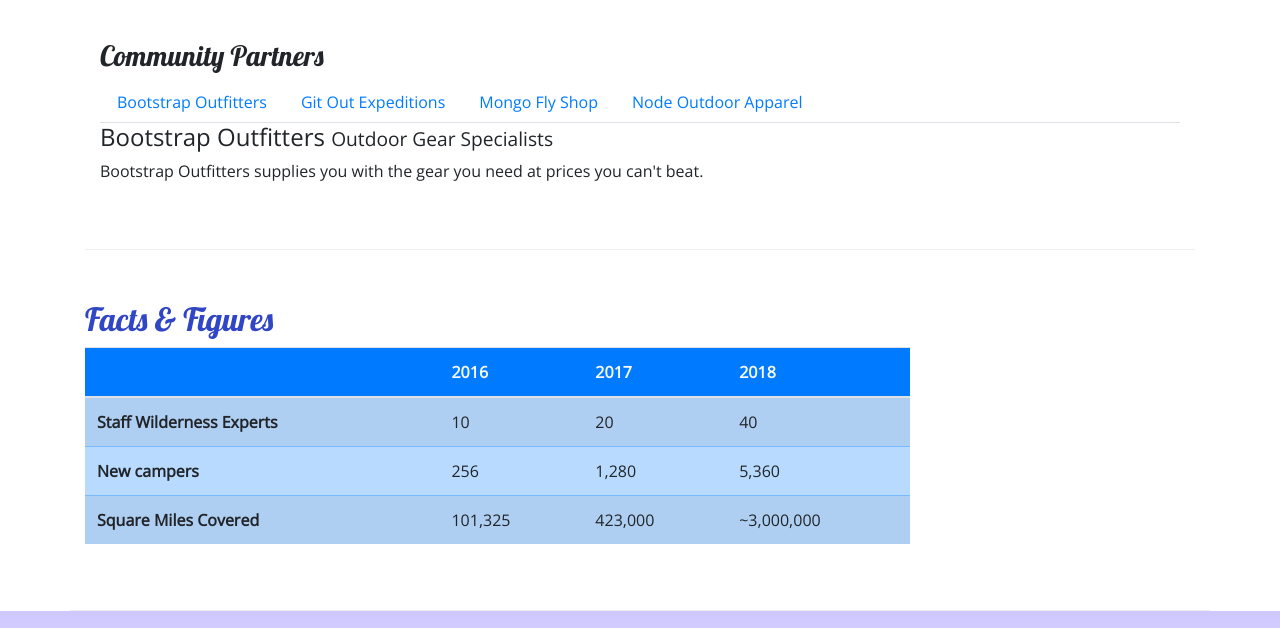
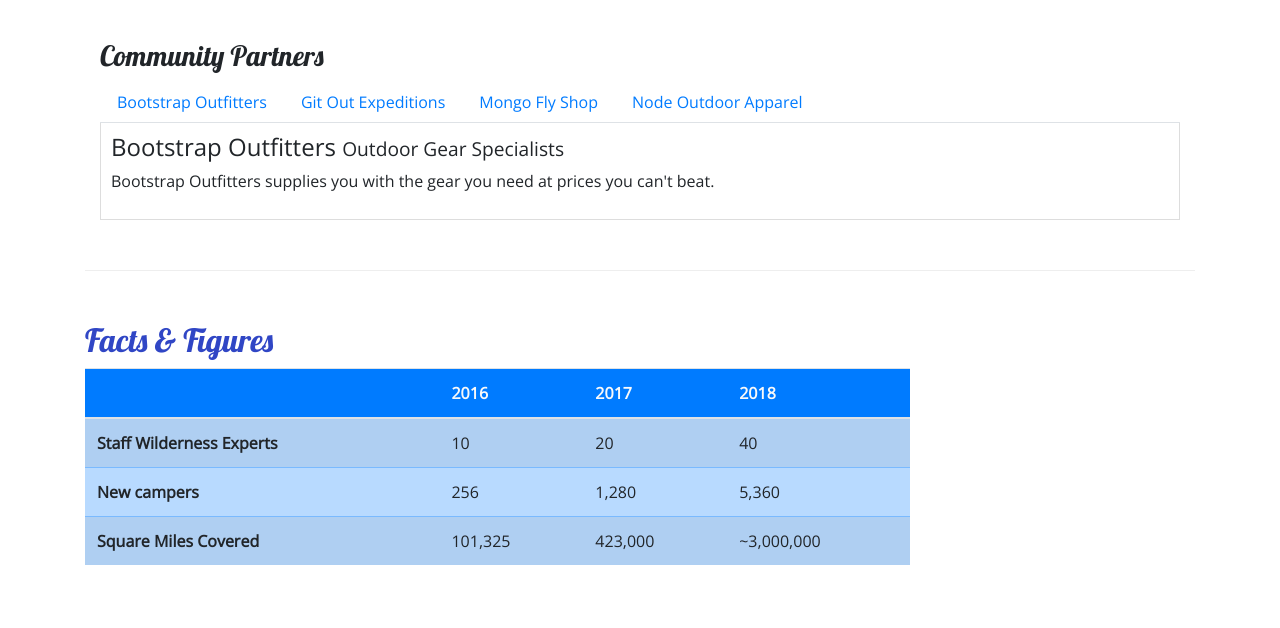
Before and after one commit to BrandonHamburg/NucampProject, a website: page aboutus.html in a window 1280 px wide. Shown: the part 940-1568 px from the top of the page. Drawn offline with nearby package versions, Linux system fonts and the light colour scheme.

Commit message:
finish tabs added css

```diff
--- a/css/styles.css
+++ b/css/styles.css
@@ -37,3 +37,9 @@
 .navbar {
   background-color: #901cad;
 }
+
+.tab-content {
+  border: 1px solid #ddd;
+  border-top: none;
+  padding: 10px;
+}
```
